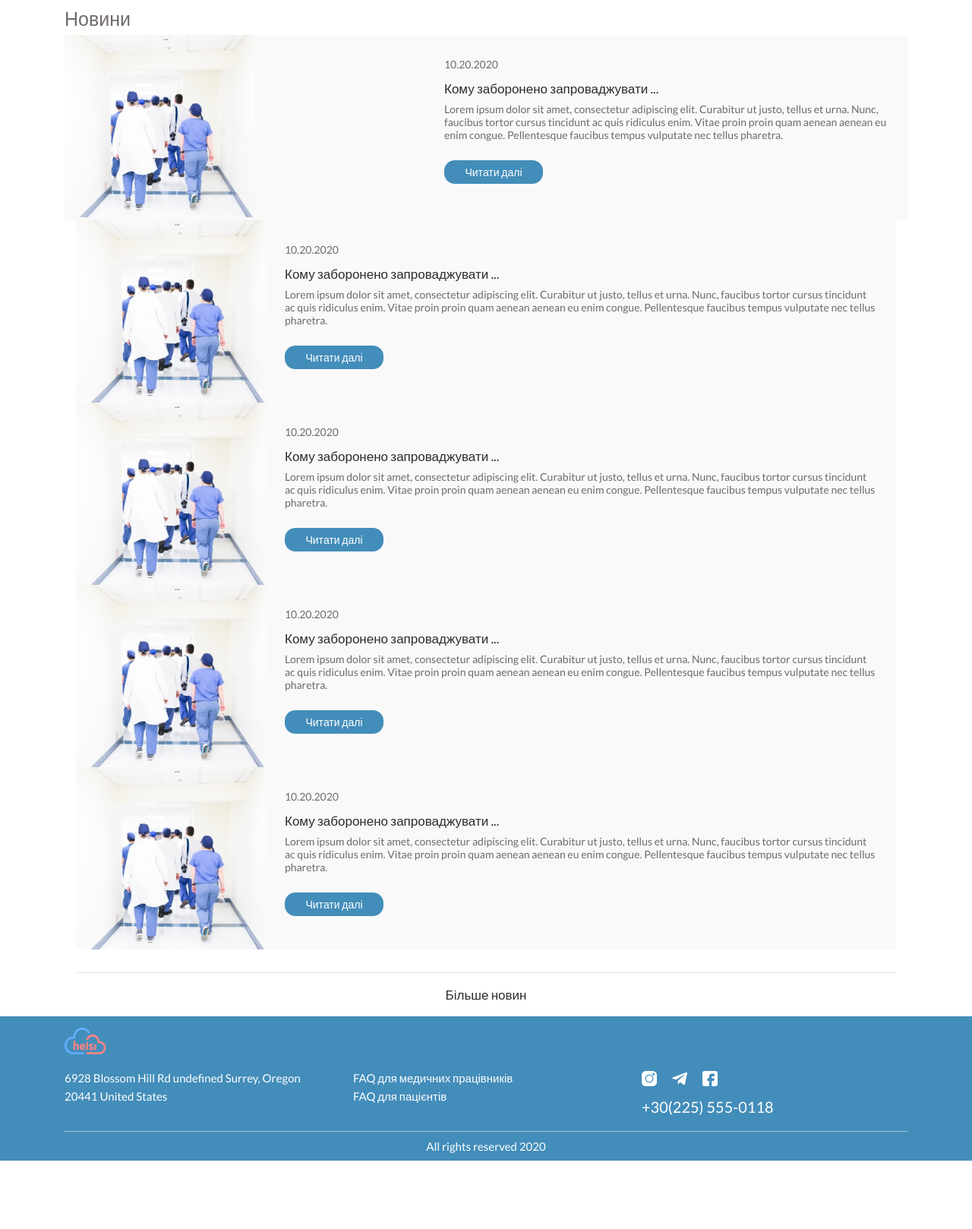
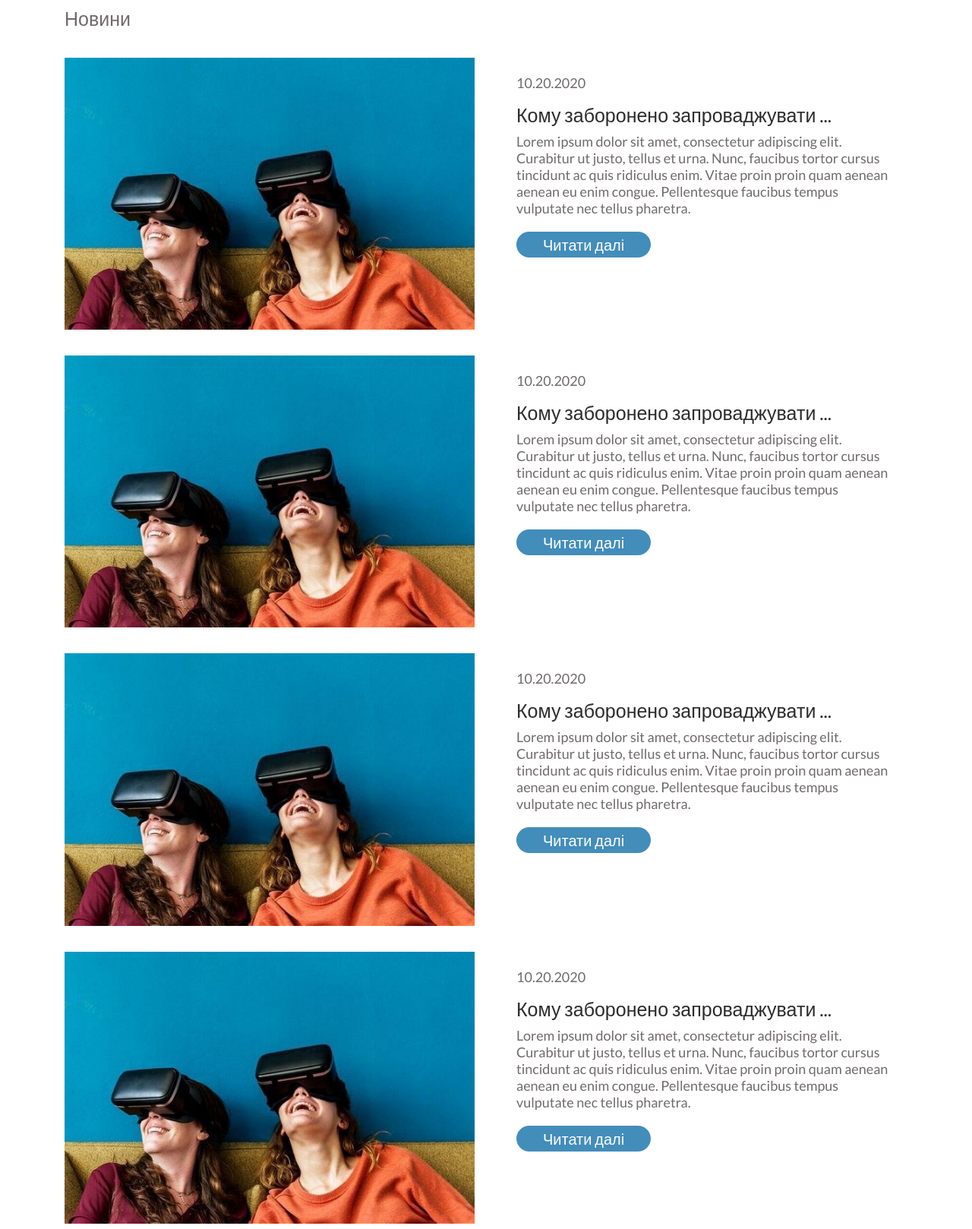
Before and after one commit to RZD7704/medicine, a plain HTML site: page news.html in a window 1280 px wide. Shown: the part 87-1705 px from the top of the page at 76% size. Before the commit the page ends 1615 px from the top, so only its background shows below. Drawn offline with Linux system fonts and the light colour scheme.

Commit message:
Add commit 15.04

```diff
--- a/js/main.js
+++ b/js/main.js
@@ -16,22 +16,6 @@
 			$(".tab_content").hide(); //Hide all tab content
 			var activeTab = $(this).find("label input:radio").val(); //Find the href attribute value to identify the active tab + content
 			$('#' + activeTab).fadeIn(); //Fade in the active ID content
-		});
-
-
-		$('.list-card__btn').click(function() {
-			// if($('.list-card__btn svg').hasClass('active')){
-			// 	$('.list-card__btn svg').removeClass('active');
-			// }
-			if($(this).find("svg").hasClass('active')){
-				$(this).find("svg").removeClass("active");
-			} else if($('.list-card__btn svg').hasClass('active')) {
-				$('.list-card__btn svg').removeClass('active');
-			} else {
-				$(this).find("svg").addClass("active");
-			}
-
-			// return false;
 		});
 
 		// Закрытие по клавише Esc.
--- a/news.html
+++ b/news.html
@@ -101,91 +101,165 @@
 					<h2 class="news-head__h">Новини</h2>
 				</div>
 				<div class="row">
-					<div class="news-block news-page__block col-12">
+					<div class="news-page__block col-12">
+							<div class="news-page__container">
+								<div class="row">
+									<div class="col-lg-6">
 										<a class="news-block__a" href="news-open.html">
-							<div class="news-block__container news-page__container">
-								<div class="row">
-									<div class="col-5">
-										<img class="news-block__img news-page__img" src="images/news-img.png" alt="News">
+											<img class="news-page__img" src="images/test-news.jpg" alt="News">
+										</a>
 									</div>
-									<div class="col-7">
-										<div class="news-block__info news-page__info">
-											<p class="news-block__info--date">10.20.2020</p>
-											<h3 class="news-block__info--h">Кому заборонено запроваджувати ...</h3>
-											<p class="news-block__info--p">Lorem ipsum dolor sit amet, consectetur adipiscing elit. Curabitur ut justo, tellus et urna. Nunc, faucibus tortor cursus tincidunt ac quis ridiculus enim. Vitae proin proin quam aenean aenean eu enim congue. Pellentesque faucibus tempus vulputate nec tellus pharetra.</p>
-											<p class="news-block__info--a" href="#">Читати далі</p>
+									<div class="col-lg-6">
+										<div class="news-page__info">
+											<p class="news-page__info--date">10.20.2020</p>
+											<a class="news-block__a" href="news-open.html">
+												<h3 class="news-page__info--h">Кому заборонено запроваджувати ...</h3>
+											</a>
+											<p class="news-page__info--p">Lorem ipsum dolor sit amet, consectetur adipiscing elit. Curabitur ut justo, tellus et urna. Nunc, faucibus tortor cursus tincidunt ac quis ridiculus enim. Vitae proin proin quam aenean aenean eu enim congue. Pellentesque faucibus tempus vulputate nec tellus pharetra.</p>
+											<div class="button news-page__more">
+												<a href="#" class="button--a">Читати далі</a>
 											</div>
-
+										</div>
+									</div>
 								</div>
 							</div>
 						</a>
 					</div>
 
-					<div class="news-block news-page__block col-12">
+					<div class="news-page__block col-12">
+						<div class="news-page__container">
+							<div class="row">
+								<div class="col-lg-6">
 									<a class="news-block__a" href="news-open.html">
-							<div class="news-block__container news-page__container">
-								<img class="news-block__img news-page__img" src="images/news-img.png" alt="News">
-								<div class="news-block__info news-page__info">
-									<p class="news-block__info--date">10.20.2020</p>
-									<h3 class="news-block__info--h">Кому заборонено запроваджувати ...</h3>
-									<p class="news-block__info--p">Lorem ipsum dolor sit amet, consectetur adipiscing elit. Curabitur ut justo, tellus et urna. Nunc, faucibus tortor cursus tincidunt ac quis ridiculus enim. Vitae proin proin quam aenean aenean eu enim congue. Pellentesque faucibus tempus vulputate nec tellus pharetra.</p>
-									<p class="news-block__info--a" href="#">Читати далі</p>
+										<img class="news-page__img" src="images/test-news.jpg" alt="News">
+									</a>
+								</div>
+								<div class="col-lg-6">
+									<div class="news-page__info">
+										<p class="news-page__info--date">10.20.2020</p>
+										<a class="news-block__a" href="news-open.html">
+											<h3 class="news-page__info--h">Кому заборонено запроваджувати ...</h3>
+										</a>
+										<p class="news-page__info--p">Lorem ipsum dolor sit amet, consectetur adipiscing elit. Curabitur ut justo, tellus et urna. Nunc, faucibus tortor cursus tincidunt ac quis ridiculus enim. Vitae proin proin quam aenean aenean eu enim congue. Pellentesque faucibus tempus vulputate nec tellus pharetra.</p>
+										<div class="button news-page__more">
+											<a href="#" class="button--a">Читати далі</a>
+										</div>
+									</div>
+								</div>
 							</div>
 						</div>
 					</a>
 					</div>
 
-					<div class="news-block news-page__block col-12">
+					<div class="news-page__block col-12">
+						<div class="news-page__container">
+							<div class="row">
+								<div class="col-lg-6">
 									<a class="news-block__a" href="news-open.html">
-							<div class="news-block__container news-page__container">
-								<img class="news-block__img news-page__img" src="images/news-img.png" alt="News">
-								<div class="news-block__info news-page__info">
-									<p class="news-block__info--date">10.20.2020</p>
-									<h3 class="news-block__info--h">Кому заборонено запроваджувати ...</h3>
-									<p class="news-block__info--p">Lorem ipsum dolor sit amet, consectetur adipiscing elit. Curabitur ut justo, tellus et urna. Nunc, faucibus tortor cursus tincidunt ac quis ridiculus enim. Vitae proin proin quam aenean aenean eu enim congue. Pellentesque faucibus tempus vulputate nec tellus pharetra.</p>
-									<p class="news-block__info--a" href="#">Читати далі</p>
+										<img class="news-page__img" src="images/test-news.jpg" alt="News">
+									</a>
+								</div>
+								<div class="col-lg-6">
+									<div class="news-page__info">
+										<p class="news-page__info--date">10.20.2020</p>
+										<a class="news-block__a" href="news-open.html">
+											<h3 class="news-page__info--h">Кому заборонено запроваджувати ...</h3>
+										</a>
+										<p class="news-page__info--p">Lorem ipsum dolor sit amet, consectetur adipiscing elit. Curabitur ut justo, tellus et urna. Nunc, faucibus tortor cursus tincidunt ac quis ridiculus enim. Vitae proin proin quam aenean aenean eu enim congue. Pellentesque faucibus tempus vulputate nec tellus pharetra.</p>
+										<div class="button news-page__more">
+											<a href="#" class="button--a">Читати далі</a>
+										</div>
+									</div>
+								</div>
 							</div>
 						</div>
 					</a>
 					</div>
 
-					<div class="news-block news-page__block col-12">
+					<div class="news-page__block col-12">
+					<div class="news-page__container">
+						<div class="row">
+							<div class="col-lg-6">
 								<a class="news-block__a" href="news-open.html">
-							<div class="news-block__container news-page__container">
-								<img class="news-block__img news-page__img" src="images/news-img.png" alt="News">
-								<div class="news-block__info news-page__info">
-									<p class="news-block__info--date">10.20.2020</p>
-									<h3 class="news-block__info--h">Кому заборонено запроваджувати ...</h3>
-									<p class="news-block__info--p">Lorem ipsum dolor sit amet, consectetur adipiscing elit. Curabitur ut justo, tellus et urna. Nunc, faucibus tortor cursus tincidunt ac quis ridiculus enim. Vitae proin proin quam aenean aenean eu enim congue. Pellentesque faucibus tempus vulputate nec tellus pharetra.</p>
-									<p class="news-block__info--a" href="#">Читати далі</p>
+									<img class="news-page__img" src="images/test-news.jpg" alt="News">
+								</a>
+							</div>
+							<div class="col-lg-6">
+								<div class="news-page__info">
+									<p class="news-page__info--date">10.20.2020</p>
+									<a class="news-block__a" href="news-open.html">
+										<h3 class="news-page__info--h">Кому заборонено запроваджувати ...</h3>
+									</a>
+									<p class="news-page__info--p">Lorem ipsum dolor sit amet, consectetur adipiscing elit. Curabitur ut justo, tellus et urna. Nunc, faucibus tortor cursus tincidunt ac quis ridiculus enim. Vitae proin proin quam aenean aenean eu enim congue. Pellentesque faucibus tempus vulputate nec tellus pharetra.</p>
+									<div class="button news-page__more">
+										<a href="#" class="button--a">Читати далі</a>
+									</div>
+								</div>
+							</div>
 						</div>
 					</div>
 				</a>
 					</div>
 
-					<div class="news-block news-page__block col-12">
+					<div class="news-page__block col-12">
+						<div class="news-page__container">
+							<div class="row">
+								<div class="col-lg-6">
 									<a class="news-block__a" href="news-open.html">
-							<div class="news-block__container news-page__container">
-								<img class="news-block__img news-page__img" src="images/news-img.png" alt="News">
-								<div class="news-block__info news-page__info">
-									<p class="news-block__info--date">10.20.2020</p>
-									<h3 class="news-block__info--h">Кому заборонено запроваджувати ...</h3>
-									<p class="news-block__info--p">Lorem ipsum dolor sit amet, consectetur adipiscing elit. Curabitur ut justo, tellus et urna. Nunc, faucibus tortor cursus tincidunt ac quis ridiculus enim. Vitae proin proin quam aenean aenean eu enim congue. Pellentesque faucibus tempus vulputate nec tellus pharetra.</p>
-									<p class="news-block__info--a" href="#">Читати далі</p>
+										<img class="news-page__img" src="images/test-news.jpg" alt="News">
+									</a>
+								</div>
+								<div class="col-lg-6">
+									<div class="news-page__info">
+										<p class="news-page__info--date">10.20.2020</p>
+										<a class="news-block__a" href="news-open.html">
+											<h3 class="news-page__info--h">Кому заборонено запроваджувати ...</h3>
+										</a>
+										<p class="news-page__info--p">Lorem ipsum dolor sit amet, consectetur adipiscing elit. Curabitur ut justo, tellus et urna. Nunc, faucibus tortor cursus tincidunt ac quis ridiculus enim. Vitae proin proin quam aenean aenean eu enim congue. Pellentesque faucibus tempus vulputate nec tellus pharetra.</p>
+										<div class="button news-page__more">
+											<a href="#" class="button--a">Читати далі</a>
+										</div>
+									</div>
+								</div>
+							</div>
+						</div>
+					</a>
+					</div>
+
+					<div class="news-page__block col-12">
+							<div class="news-page__container">
+								<div class="row">
+									<div class="col-lg-6">
+										<a class="news-block__a" href="news-open.html">
+											<img class="news-page__img" src="images/test-news.jpg" alt="News">
+										</a>
+									</div>
+									<div class="col-lg-6">
+										<div class="news-page__info">
+											<p class="news-page__info--date">10.20.2020</p>
+											<a class="news-block__a" href="news-open.html">
+												<h3 class="news-page__info--h">Кому заборонено запроваджувати ...</h3>
+											</a>
+											<p class="news-page__info--p">Lorem ipsum dolor sit amet, consectetur adipiscing elit. Curabitur ut justo, tellus et urna. Nunc, faucibus tortor cursus tincidunt ac quis ridiculus enim. Vitae proin proin quam aenean aenean eu enim congue. Pellentesque faucibus tempus vulputate nec tellus pharetra.</p>
+											<div class="button news-page__more">
+												<a href="#" class="button--a">Читати далі</a>
+											</div>
+										</div>
+									</div>
 								</div>
 							</div>
 						</a>
 					</div>
 
 					<div class="col-12">
-						<div class="news-page__btn">
-							<a href="#" class="news-page__btn--a">Більше новин</a>
-						</div>
+
 					</div>
 				</div>
 			</div>
 
-
+			<div class="news-page__btn">
+				<a href="#" class="news-page__btn--a">Більше новин</a>
+			</div>
 		</section>
 
 		<!-- Modal -->
--- a/scss/modules/_account.scss
+++ b/scss/modules/_account.scss
@@ -145,8 +145,10 @@
 
 
     }
-
-    &__btn svg.active {
+    &__btn.collapsed svg{
+        transform: rotate(0);
+    }
+    &__btn svg {
         transform: rotate(180deg);
     }
 
--- a/scss/modules/_news-page.scss
+++ b/scss/modules/_news-page.scss
@@ -5,31 +5,69 @@
 .news-page {
     margin-top: 90px;
 
+    &__block {
+        margin-top: 30px;
+    }
+
     &__block:nth-child(odd) .news-page__info {
-        background: #f9f9f9;
+        background: #fff;
     }
 
     &__block:nth-child(even) .news-page__info {
-        background: #f9f9f9;
+        background: #fff;
         margin-top: 0;
     }
 
     &__container {
         margin-top: 0;
+        background: #fff;
+
     }
 
-    &__img {
-
-        @media (min-width: 768px) {
-            max-width: 250px;
-        }
-    }
-
-    &__info  {
+    &__info {
         width: 100%;
         text-align: left;
         padding-left: 25px;
         padding-right: 25px;
+
+        &--date {
+            font-size: 18px;
+            line-height: 17px;
+            color: #706A6A;
+            margin-top: 25px;
+        }
+
+        &--h {
+            font-size: 25px;
+            line-height: 17px;
+            color: #2C2C2C;
+            margin-top: 25px;
+        }
+
+        &--p {
+            font-size: 18px;
+            line-height: 22px;
+            color: #706A6A;
+            margin-top: 15px;
+        }
+
+        &--a {
+            font-size: 14px;
+            line-height: 17px;
+            color: #FFFFFF;
+            padding-top: 7px;
+            padding-bottom: 7px;
+            background: #438DBA;
+            width: 130px;
+            text-align: center;
+            border-radius: 14px;
+            margin-top: 25px;
+            margin-bottom: 20px;
+        }
+
+        &--a:hover {
+            text-decoration: none;
+        }
     }
 
     &__btn {
@@ -43,16 +81,36 @@
             display: block;
             padding-top: 20px;
             padding-bottom: 20px;
-            font-size: 17px;
-            line-height: 17px;
-            color: #2C2C2C;
+            // font-size: 17px;
+            // line-height: 17px;
+            color: #706A6A;
             // margin-top: 15px;
+
+            font-size: 20px;
+            line-height: 24px;
         }
 
         &--a:hover {
             text-decoration: none;
-            color: #2C2C2C;
+            color: #438DBA;
+
 
         }
     }
+
+    &__btn:hover {
+        background: #f9f9f9;
+        // border-top: 1px solid #fff;
+        // border-bottom: 1px solid rgba(255,255,255,0.5);
+        transition: all .3s;
+
+    }
+
+    &__img {
+        width: 100%;
+    }
+
+    &__more {
+        margin-top: 25px;
+    }
 }
--- a/scss/modules/_news.scss
+++ b/scss/modules/_news.scss
@@ -59,6 +59,7 @@
         // text-align: left;
         background: #F9F9F9;
         padding-left: 10px;
+        padding-right: 10px;
 
         &--date {
             font-size: 14px;
@@ -68,17 +69,17 @@
         }
 
         &--h {
-            font-size: 17px;
+            font-size: 24px;
             line-height: 17px;
             color: #2C2C2C;
             margin-top: 15px;
         }
 
         &--p {
-            font-size: 14px;
-            line-height: 17px;
+            font-size: 16px;
+            line-height: 22px;
             color: #706A6A;
-            margin-top: 10px;
+            margin-top: 15px;
         }
 
         &--a {
```
Also changed, not shown: account.html (+1 -1 lines), index.html (+6 -2 lines), css/styles.min.css, images/test-news.jpg (added), 1 other file. Lines whose indentation alone changed are shown as unchanged.
